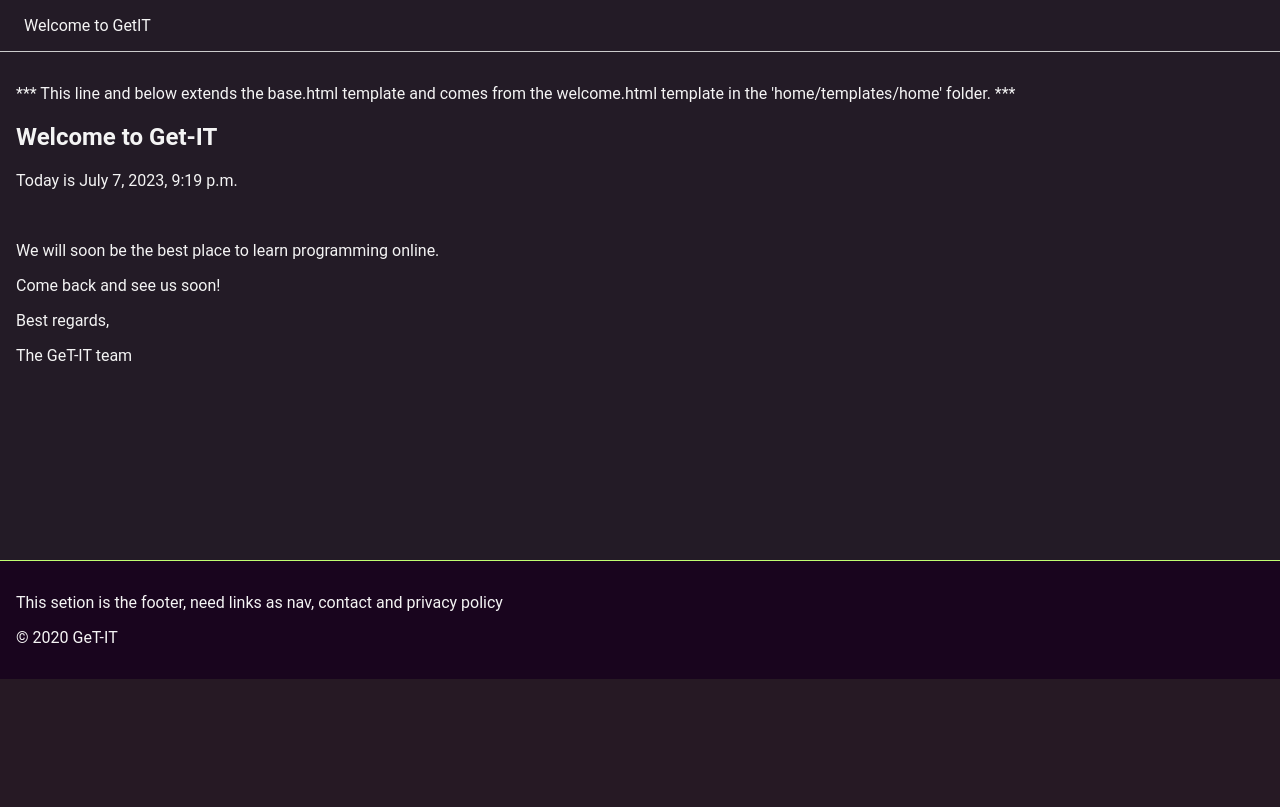
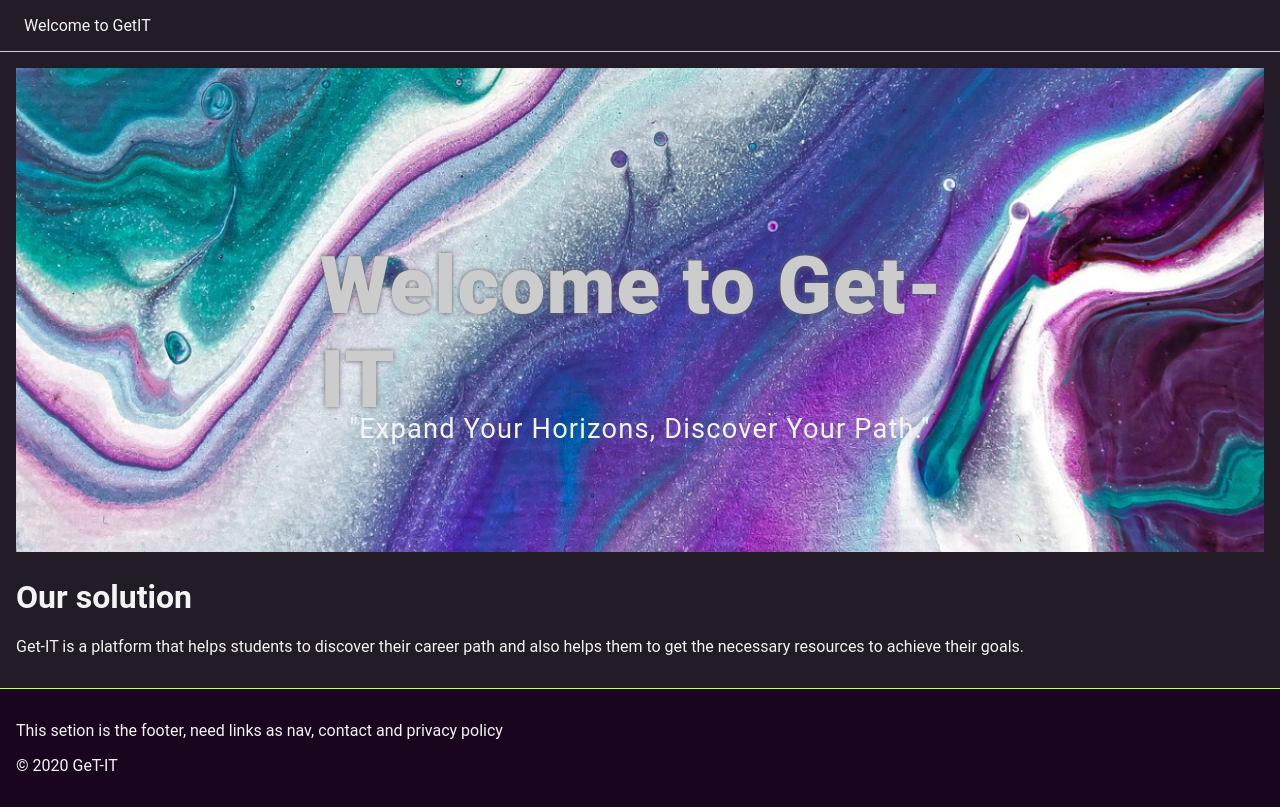
Before and after one commit to The-Digital-Dilemma/GetIT, a Django app: page / in a window 1280 px wide. Shown: the part 121-928 px from the top of the page. Before the commit the page ends 800 px from the top, so only its background shows below. Run offline with Django 4.2, Linux system fonts and the light colour scheme.

Commit message:
navigation sticky to the top

```diff
--- a/GetIT/home/templates/home/welcome.html
+++ b/GetIT/home/templates/home/welcome.html
@@ -1,13 +1,21 @@
-{% extends "base.html" %}
-{% block content %}
-<div class="content">
-    <p>*** This line and below extends the base.html template and comes from the welcome.html template in the 'home/templates/home' folder. ***</p>
-    <h2>Welcome to Get-IT</h2>
-    <p>Today is {{today}}</p>
-    <br />
-    <p>We will soon be the best place to learn programming online.</p>
-    <p>Come back and see us soon!</p>
-    <p>Best regards,</p>
-    <p>The GeT-IT team</p>
+{% extends "base.html" %} {% block content %}
+<div class="welcome-container">
+  <div class="welcome-hero">
+    <h1>Welcome to Get-IT</h1>
+    <p>"Expand Your Horizons, Discover Your Path."</p>
+    <img
+      src="static/images/Rectangle.png"
+      alt="welcome image"
+    />
+  </div>
+  <div class="welcome-content">
+    <div class="welcome-content-solution">
+      <h1>Our solution</h1>
+      <p>
+        Get-IT is a platform that helps students to discover their career path and also
+        helps them to get the necessary resources to achieve their goals.
+      </p>
+    </div>
+  </div>
+  {% endblock %}
 </div>
-{% endblock %}
--- a/GetIT/static/css/style.css
+++ b/GetIT/static/css/style.css
@@ -33,6 +33,8 @@ body {
 /*  HEADER SECTION */
 
 header {
+  position: sticky;
+  top: 0;
   background-color: var(--background-color-dark);
   border-bottom: 0.1em solid var(--primary-color);
 }
@@ -124,6 +126,40 @@ section {
 main {
   flex: 1;
   padding: 1em;
+}
+
+/*  MAIN SECTION  WELCOME PAGE*/
+
+.welcome-hero img {
+  position: relative;
+  width: 100%;
+  height: 100%;
+  object-fit: cover;
+  object-position: center;
+}
+.welcome-hero h1 {
+  position: absolute;
+  width: fit-content;
+  top: 50%;
+  left: 50%;
+  transform: translate(-50%, -50%);
+  font-weight: 900;
+  font-size: 5em;
+  color: var(--border-color);
+  letter-spacing: 1.2px;
+  text-shadow: 0 0 5px var(--border-color-dark);
+  z-index: 1;
+}
+.welcome-hero p {
+  position: absolute;
+  width: fit-content;
+  top: 65%;
+  left: 50%;
+  transform: translate(-50%, -40%);
+  font-weight: 400;
+  font-size: 1.7em;
+  letter-spacing: 1.2px;
+  z-index: 1;
 }
 
 /*  FOOTER SECTION */
```
Also changed, not shown: GetIT/static/images/Rectangle.png (added).
